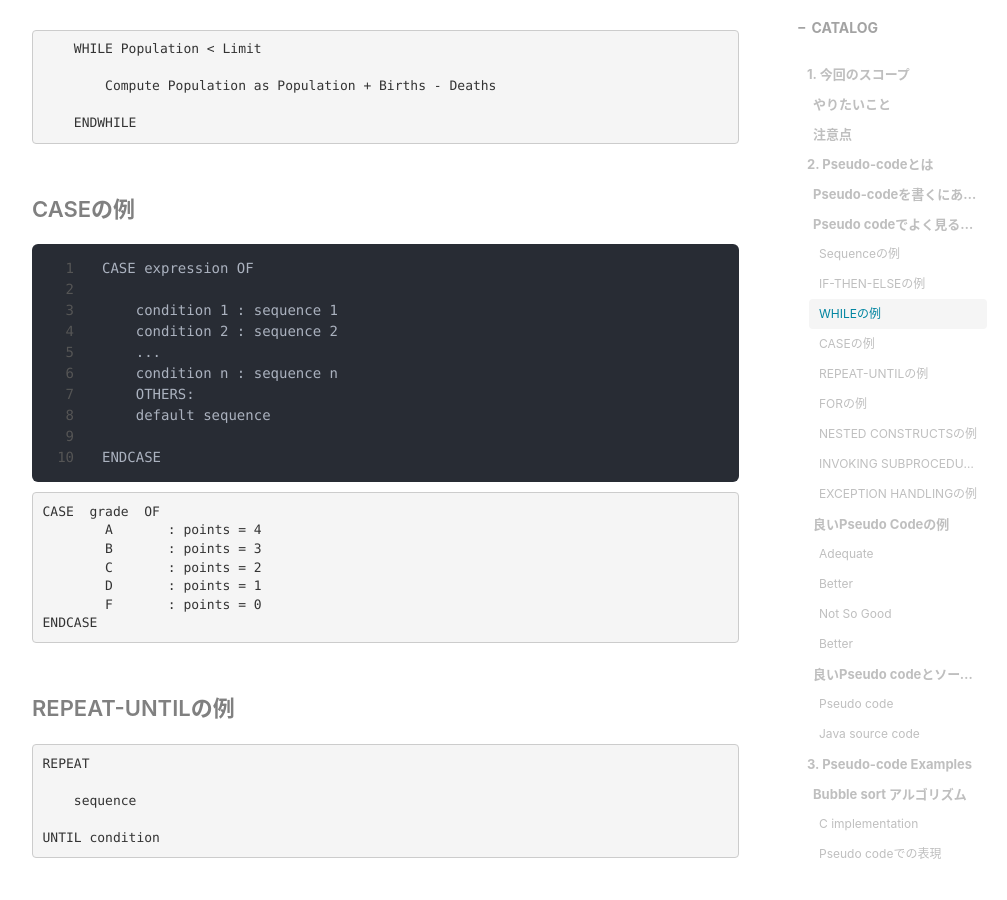
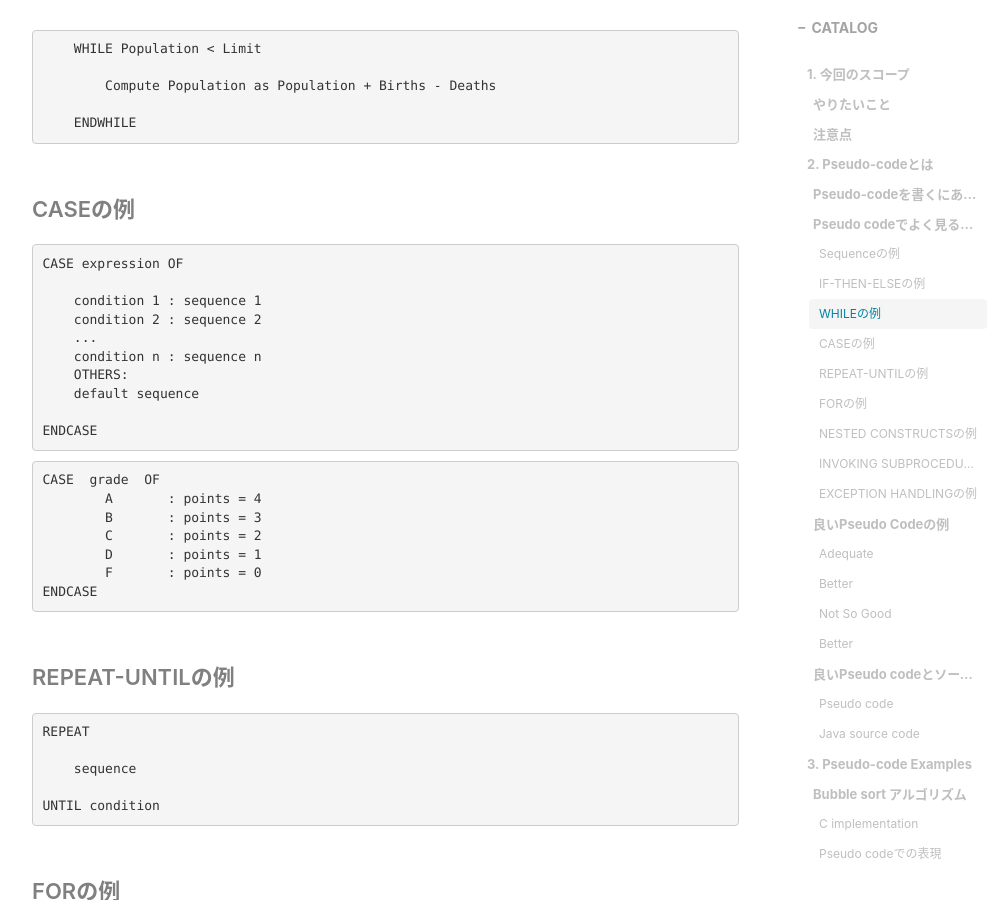
Before and after one commit to RyoNakagami/RyoNakagami.github.io, a Jekyll site: the page built from _posts/2021-01-09-learning-psuedocode.md, in a window 1280 px wide and 900 px high, scrolled down 4462 px. Shown: the whole window, without its empty margins (233-1240 px from the left). Built offline with Jekyll 4.4.1, drawn with Linux system fonts in a browser that asks for light colours; nearby versions of some CDN libraries; comment, search, counter and statistics services are not loaded.

Commit message:
FIX code hightlight: 20210109

````diff
--- a/_posts/2021-01-09-learning-psuedocode.md
+++ b/_posts/2021-01-09-learning-psuedocode.md
@@ -174,7 +174,7 @@ ENDWHILE
 
 #### CASEの例
 
-```
+```raw
 CASE expression OF
 
     condition 1 : sequence 1
````
